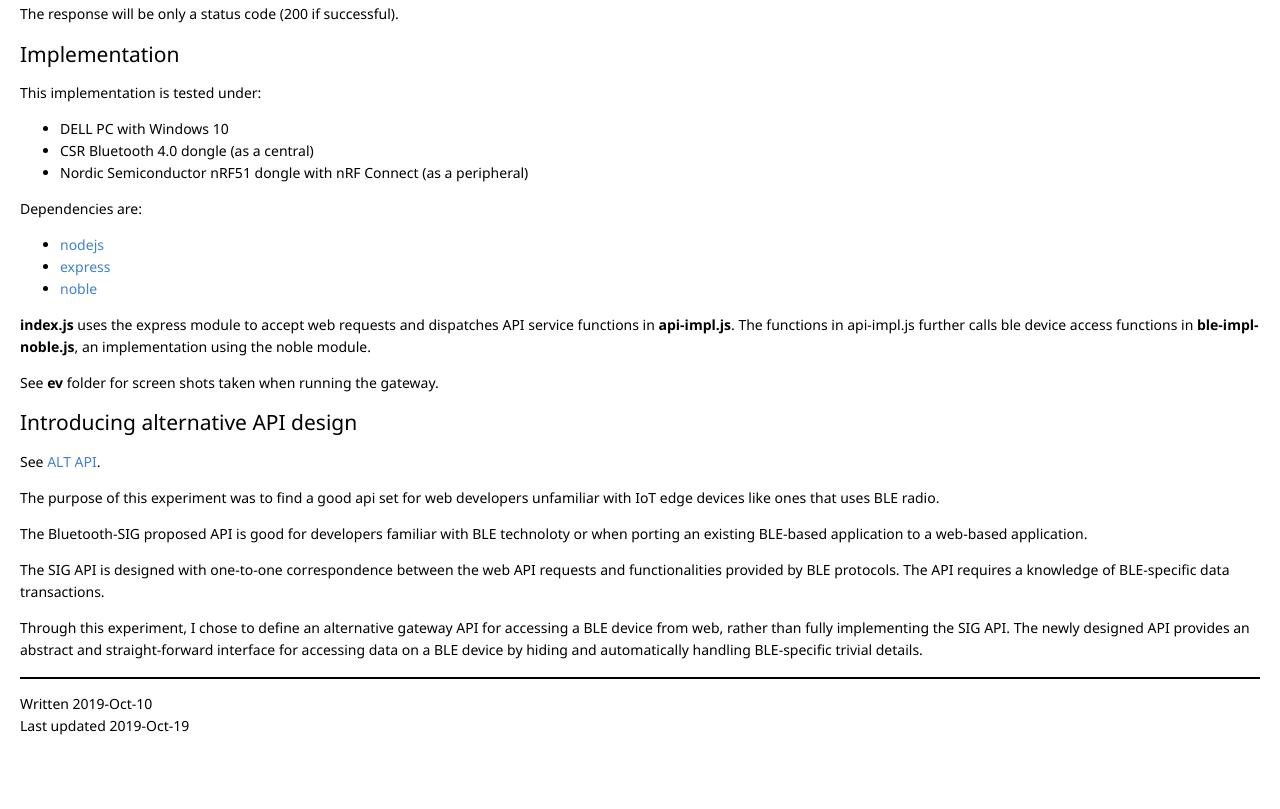
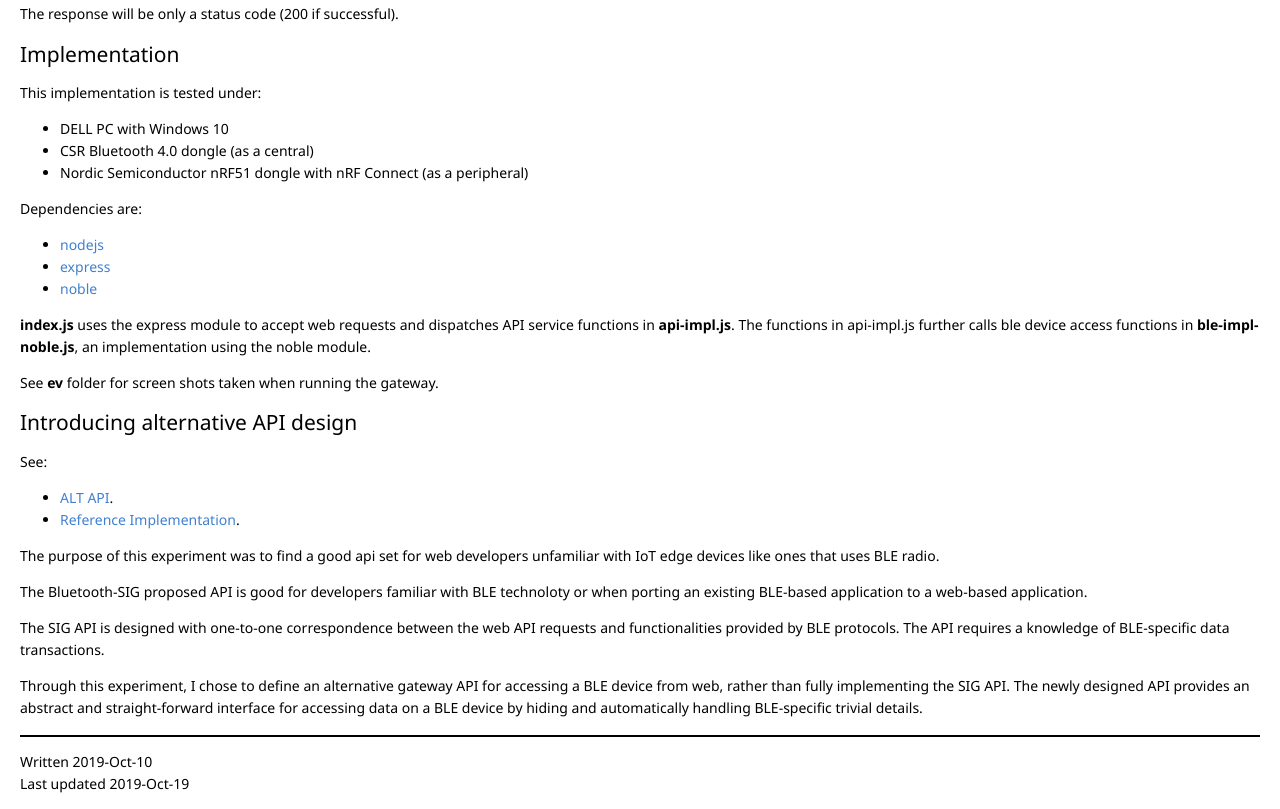
Before and after one commit to ble-for-iot/sig-api, a website: page README.html in a window 1280 px wide. Shown: the part 1930-2739 px from the top of the page. Before the commit the page ends 2681 px from the top, so only its background shows below. Drawn offline with Linux system fonts and the light colour scheme.

Commit message:
fixed link

```diff
--- a/README.html
+++ b/README.html
@@ -553,7 +553,11 @@ data: &lt;event n data&gt;
 <p><strong>index.js</strong> uses the express module to accept web requests and dispatches API service functions in <strong>api-impl.js</strong>. The functions in api-impl.js further calls ble device access functions in <strong>ble-impl-noble.js</strong>, an implementation using the noble module.</p>
 <p>See <strong>ev</strong> folder for screen shots taken when running the gateway.</p>
 <h2 id="introducing-alternative-api-design">Introducing alternative API design</h2>
-<p>See <a href="../ble-for-iot/alt-api/alt-api.html">ALT API</a>.</p>
+<p>See:</p>
+<ul>
+<li><a href="http://www.kobu.com/ble-for-iot/alt-api.html">ALT API</a>.</li>
+<li><a href="https://github.com/ble-for-iot/alt-api">Reference Implementation</a>.</li>
+</ul>
 <p>The purpose of this experiment was to find a good api set for web developers unfamiliar with IoT edge devices like ones that uses BLE radio.</p>
 <p>The Bluetooth-SIG proposed API is good for developers familiar with BLE technoloty or when porting an existing BLE-based application to a web-based application.</p>
 <p>The SIG API is designed with one-to-one correspondence between the web API requests and functionalities provided by BLE protocols. The API requires a knowledge of BLE-specific data transactions.</p>
```
Also changed, not shown: README.md.
